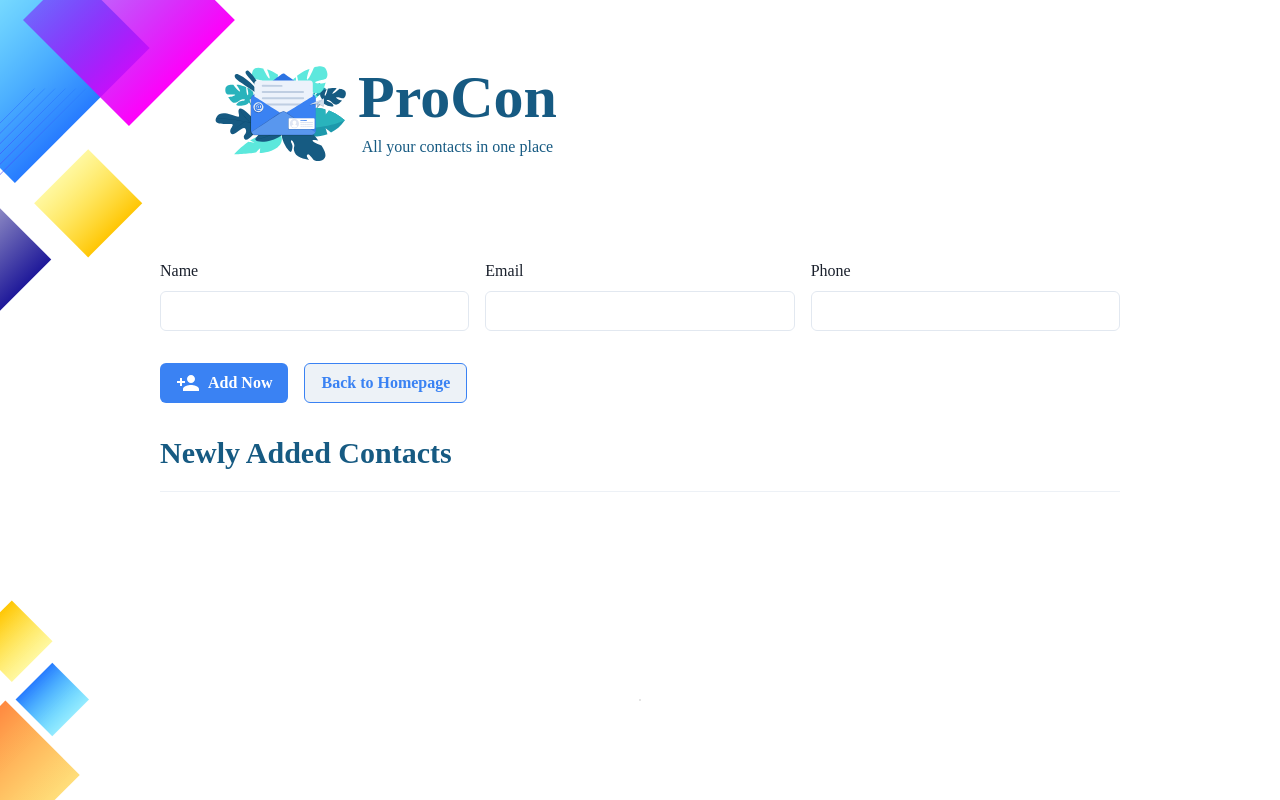
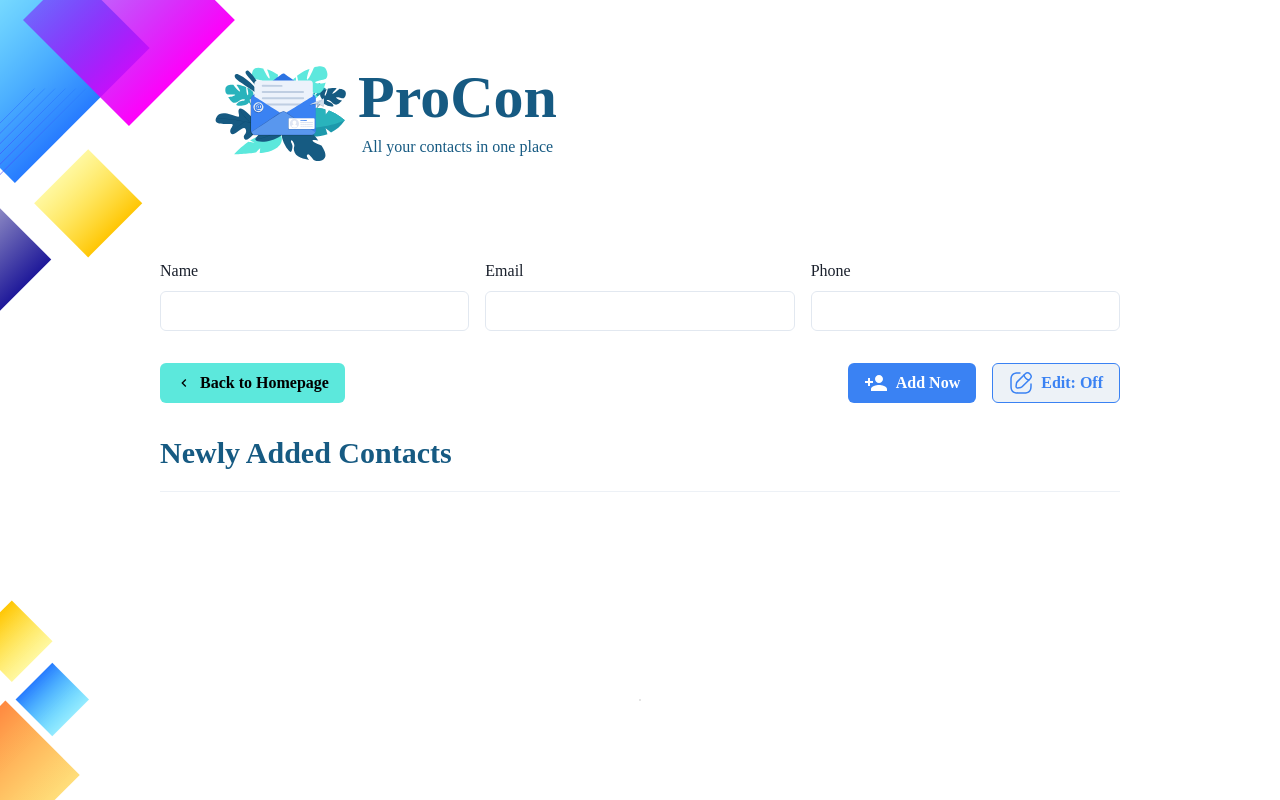
Before and after one commit to Khongchai/accenture-react-assessment, a React (Create React App) app in the folder react-assessment-front/: page /add in a window 1280 px wide. Built offline with nearby package versions, Linux system fonts and the light colour scheme.

Commit message:
tidied up some cls

```diff
--- a/react-assessment-front/src/components/AddContactForm.tsx/index.tsx
+++ b/react-assessment-front/src/components/AddContactForm.tsx/index.tsx
@@ -1,4 +1,5 @@
-import { Flex, Img } from "@chakra-ui/react";
+import { ChevronLeftIcon } from "@chakra-ui/icons";
+import { Box, Button, Flex, Img } from "@chakra-ui/react";
 import { Form, Formik } from "formik";
 import React from "react";
 import { Link } from "react-router-dom";
@@ -7,6 +8,7 @@ import SecondaryBorderStyledButton from "../../StyledElements/SecondaryBorderSty
 import Contact from "../../types/Contact";
 import fetch from "../../utils/fetch";
 import getFieldErrorConditions from "../../utils/getFieldErrorConditions";
+import EditModeButton from "../shared/EditModeButton";
 import { InputField } from "./CustomField";
 
 interface indexProps {
@@ -37,7 +39,24 @@ const AddContactForm: React.FC<indexProps> = ({ setNewlyAddedList }) => {
             <InputField label="email" name="email" type="email" />
             <InputField label="phone" name="phone" type="number" />
           </Flex>
-          <Flex css={{ gap: "1rem", marginTop: "2rem" }}>
+          <Flex
+            css={{
+              gap: "1rem",
+              marginTop: "2rem",
+              justifyContent: "flex-end",
+            }}
+          >
+            <Box marginRight="auto">
+              <Link to={""}>
+                <Button
+                  leftIcon={<ChevronLeftIcon />}
+                  color="black"
+                  backgroundColor="turquoise"
+                >
+                  Back to Homepage
+                </Button>
+              </Link>
+            </Box>
             <SecondaryBackgroundStyledButton
               buttonProps={{
                 leftIcon: <Img src="assets/person_add.svg" />,
@@ -47,11 +66,7 @@ const AddContactForm: React.FC<indexProps> = ({ setNewlyAddedList }) => {
             >
               Add Now
             </SecondaryBackgroundStyledButton>
-            <Link to={""}>
-              <SecondaryBorderStyledButton>
-                Back to Homepage
-              </SecondaryBorderStyledButton>
-            </Link>
+            <EditModeButton />
           </Flex>
         </Form>
       )}
--- a/react-assessment-front/src/components/Dashboard/ActionSection/EditAndAddButtons.tsx
+++ b/react-assessment-front/src/components/Dashboard/ActionSection/EditAndAddButtons.tsx
@@ -2,28 +2,13 @@ import { Box, Img } from "@chakra-ui/react";
 import React from "react";
 import { Link } from "react-router-dom";
 import SecondaryBackgroundStyledButton from "../../../StyledElements/SecondaryBackgroundStyledButton";
-import SecondaryBorderStyledButton from "../../../StyledElements/SecondaryBorderStyledButton";
-import { useEditModeToggleStore } from "../../GlobalStores/EditModeToggleStore";
+import EditModeButton from "../../shared/EditModeButton";
 
 const EditAndAddContactsButtons: React.FC = () => {
-  const toggleEditMode = useEditModeToggleStore((state) => state.toggle);
-  const editOnClick = () => {
-    toggleEditMode();
-  };
-
-  const addOnClick = () => {};
-
   return (
     <Box>
       <Box display="inline" mr="1rem">
-        <SecondaryBorderStyledButton
-          buttonProps={{
-            leftIcon: <Img src="assets/ic_edit.svg" />,
-            onClick: editOnClick,
-          }}
-        >
-          Edit Mode
-        </SecondaryBorderStyledButton>
+        <EditModeButton />
       </Box>
       <Link to={"/add"}>
         <SecondaryBackgroundStyledButton
--- a/react-assessment-front/src/components/Dashboard/EditModeText.tsx
+++ b/react-assessment-front/src/components/Dashboard/EditModeText.tsx
@@ -10,9 +10,13 @@ const EditMode: React.FC<{}> = () => {
       textAlign="center"
       fontSize="20px"
       color="danger"
+      height={editMode ? "20px" : 0}
+      opacity={editMode ? "1" : 0}
+      transition=".3s"
       fontWeight="bold"
+      pointerEvents="none"
     >
-      {editMode ? "Edit mode is now on, select any field to edit" : ""}
+      Edit mode is now on, select any field to edit
     </Text>
   );
 };
--- a/react-assessment-front/src/components/Dashboard/Info/Lists/CustomizedEditableText.tsx
+++ b/react-assessment-front/src/components/Dashboard/Info/Lists/CustomizedEditableText.tsx
@@ -20,7 +20,7 @@ const CustomizedEditableText: React.FC<CustomizedEditableTextProps> = ({
   fieldName,
   fieldValue,
   fieldId,
-  setRefetchToggle: refetch,
+  setRefetchToggle,
   error,
 }) => {
   const { setErrorState } = useErrorModalMessageStore((state) => state);
@@ -34,7 +34,7 @@ const CustomizedEditableText: React.FC<CustomizedEditableTextProps> = ({
       JSON.stringify(body)
     );
 
-    refetch((bool) => !bool);
+    setRefetchToggle((state) => !state);
   }
 
   const allowEdit = useEditModeToggleStore((state) => state.mode);
--- a/react-assessment-front/src/components/Dashboard/Info/index.tsx
+++ b/react-assessment-front/src/components/Dashboard/Info/index.tsx
@@ -10,17 +10,14 @@ interface InfoType {
   setRefetchtoggle: React.Dispatch<React.SetStateAction<boolean>>;
 }
 
-const Info: React.FC<InfoType> = ({
-  contacts,
-  setRefetchtoggle: setRefetchToggle,
-}) => {
+const Info: React.FC<InfoType> = ({ contacts, setRefetchtoggle }) => {
   return (
     <Box height="90%" overflowY={["unset", null, null, "auto"]}>
       {contacts ? (
         <>
           <Box display={["none", null, null, "block"]}>
             <DesktopList
-              setRefetchToggle={setRefetchToggle}
+              setRefetchToggle={setRefetchtoggle}
               contacts={contacts}
             />
           </Box>
--- a/react-assessment-front/src/components/Dashboard/index.tsx
+++ b/react-assessment-front/src/components/Dashboard/index.tsx
@@ -34,9 +34,10 @@ const Dashboard: React.FC = () => {
       height="100%"
     >
       <ActionSection />
-      <Divider marginTop="2rem" marginBottom="2rem" type="blue" />
-      <EditModeText />
-
+      <Divider margin="1.25rem 0" type="blue" />
+      <Box margin="1.25rem 0">
+        <EditModeText />
+      </Box>
       <Info contacts={contacts} setRefetchtoggle={setRefetchToggle} />
     </Box>
   );
--- /dev/null
+++ b/react-assessment-front/src/components/shared/EditModeButton.tsx
@@ -0,0 +1,33 @@
+import { Img, Text } from "@chakra-ui/react";
+import React from "react";
+import SecondaryBorderStyledButton from "../../StyledElements/SecondaryBorderStyledButton";
+import { useEditModeToggleStore } from "../GlobalStores/EditModeToggleStore";
+
+interface EditModeButtonProps {}
+
+const EditModeButton: React.FC<EditModeButtonProps> = ({}) => {
+  const { toggle: toggleEditMode, mode: editMode } = useEditModeToggleStore(
+    (state) => state
+  );
+  const editOnClick = () => {
+    toggleEditMode();
+  };
+  return (
+    <SecondaryBorderStyledButton
+      buttonProps={{
+        leftIcon: <Img src="assets/ic_edit.svg" />,
+        onClick: editOnClick,
+      }}
+    >
+      {editMode ? (
+        <Text>
+          Edit: <span style={{ color: "var(--chakra-colors-danger)" }}>On</span>
+        </Text>
+      ) : (
+        "Edit: Off"
+      )}
+    </SecondaryBorderStyledButton>
+  );
+};
+
+export default EditModeButton;
--- a/react-assessment-front/src/pages/Add.tsx
+++ b/react-assessment-front/src/pages/Add.tsx
@@ -1,6 +1,7 @@
 import { Stack } from "@chakra-ui/react";
 import React, { useState } from "react";
 import AddContactForm from "../components/AddContactForm.tsx";
+import EditModeText from "../components/Dashboard/EditModeText";
 import NewlyAddedList from "../components/NewlyAddedList";
 import Contact from "../types/Contact";
 
@@ -13,6 +14,7 @@ const Add: React.FC<AddProps> = ({}) => {
     <Stack spacing="2rem" padding="2rem" height="100%">
       <AddContactForm setNewlyAddedList={setNewlyAddedList} />
       <NewlyAddedList newlyAddedList={newlyAddedList} />
+      <EditModeText />
     </Stack>
   );
 };
--- a/react-assessment-front/src/theme.ts
+++ b/react-assessment-front/src/theme.ts
@@ -10,6 +10,7 @@ const theme = extendTheme({
     secondary: "#3A82F3",
     danger: "#FA5959",
     lightBlue: "#F2F7FF",
+    turquoise: "#5CE8DC",
   },
   components: {
     Heading: {
```
Also changed, not shown: react-assessment-front/src/components/shared/EditableText/index.tsx (+25 -12 lines).
